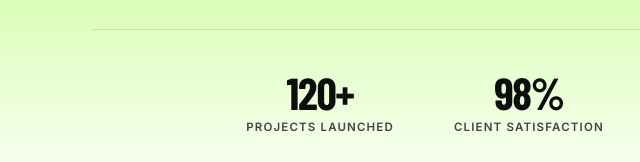
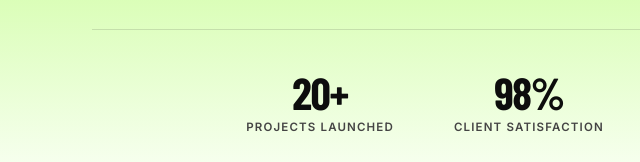
Before and after one commit to digiwinx-com/digiwinx, a plain HTML site: page digiwinx.html in a window 1280 px wide. Shown: the part 638-800 px from the top of the page, 118-758 px from the left. Drawn offline with nearby package versions, Linux system fonts and the light colour scheme; a web font is replaced by a local one.

Commit message:
test change

```diff
--- a/digiwinx.html
+++ b/digiwinx.html
@@ -902,7 +902,7 @@
       </div>
       <div class="hero-stats">
         <div>
-          <div class="hero-stat-num">120+</div>
+          <div class="hero-stat-num">20+</div>
           <div class="hero-stat-label">Projects Launched</div>
         </div>
         <div>
```
